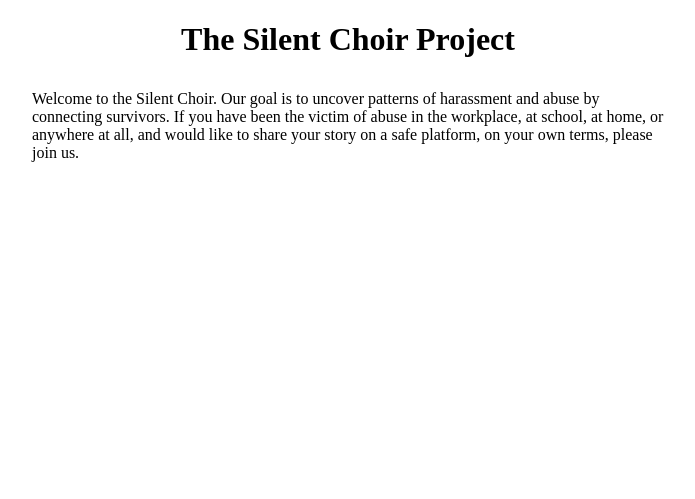
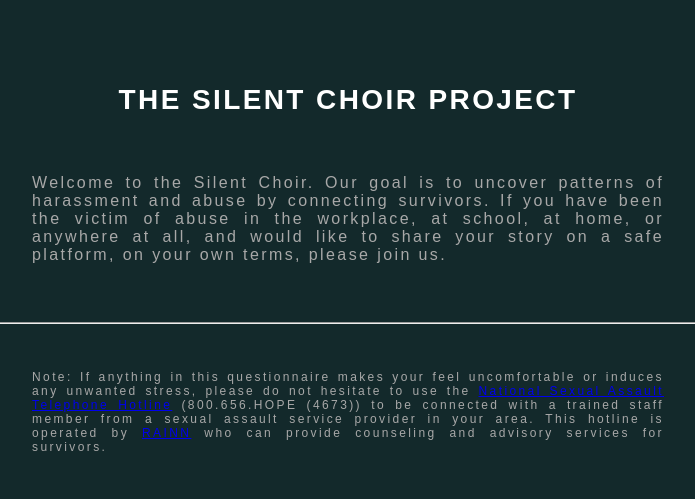
Before and after one commit to thesilentchoir/silentchoir-archived, a Django app: page / in a window 1280 px wide. Shown: the top 499 px of the page, without its empty margins (292-987 px from the left). Run offline with Django 3.2, Linux system fonts and the light colour scheme.

Commit message:
AS: Styling changes and added a footer

```diff
--- a/silentchoir/static/css/main-style.css
+++ b/silentchoir/static/css/main-style.css
@@ -1,9 +1,35 @@
+html {
+   background-color: #13292b;
+   font-size: 1em;
+   letter-spacing: .15em;
+   color: #a8a8a8;
+   font-family: arial, helvetica, sans-serif;
+}
+
 .center {
     margin: auto;
+    margin-top: 3em;
+    margin-bottom: 3em;
     width: 50%;
     padding: 10px;
+    text-align: justify;
 }
 
 .header {
+    margin-top: 3em;
     text-align: center;
+    font-size: 1.75em;
+    font-weight: bold;
+    color: #ffffff
 }
+
+.footer {
+	margin: auto;
+    margin-top: 3em;
+    margin-bottom: 3em;
+    width: 50%;
+    padding: 10px;
+    text-align: justify;
+    font-size: .75em;
+    font-weight: 100;
+}
--- a/silentchoir/templates/index.html
+++ b/silentchoir/templates/index.html
@@ -8,7 +8,7 @@
     </head>
     <body>
         <div class="container">
-            <h1 class="header">The Silent Choir Project</h1>
+            <h1 class="header">THE SILENT CHOIR PROJECT</h1>
 
             <div class="center">
                 Welcome to the Silent Choir. Our goal is to uncover patterns of harassment and abuse by connecting survivors.
@@ -17,7 +17,11 @@
                 and would like to share your story on a safe platform, on your own terms, please join us.
             </div>
 
-            <div class="footer"></div>
+            <hr>
+
+            <div class="footer">
+                Note: If anything in this questionnaire makes your feel uncomfortable or induces any unwanted stress, please do not hesitate to use the <a href="https://rainn.org/about-national-sexual-assault-telephone-hotline">National Sexual Assault Telephone Hotline</a> (800.656.HOPE (4673)) to be connected with a trained staff member from a sexual assault service provider in your area. This hotline is operated by <a href="https://www.rainn.org/">RAINN</a> who can provide counseling and advisory services for survivors.
+            </div>
         </div>
     </body>
 </html>
```
Also changed, not shown: 1 other file.
